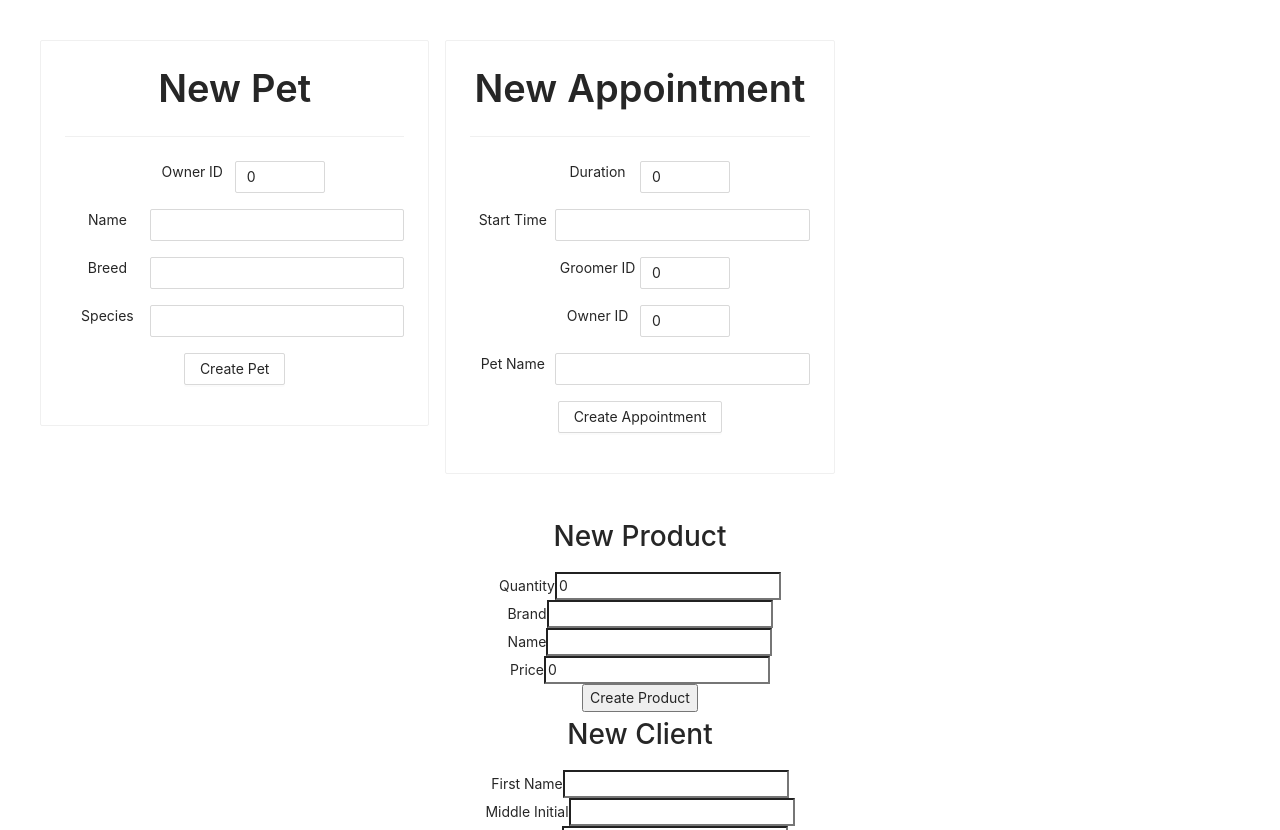
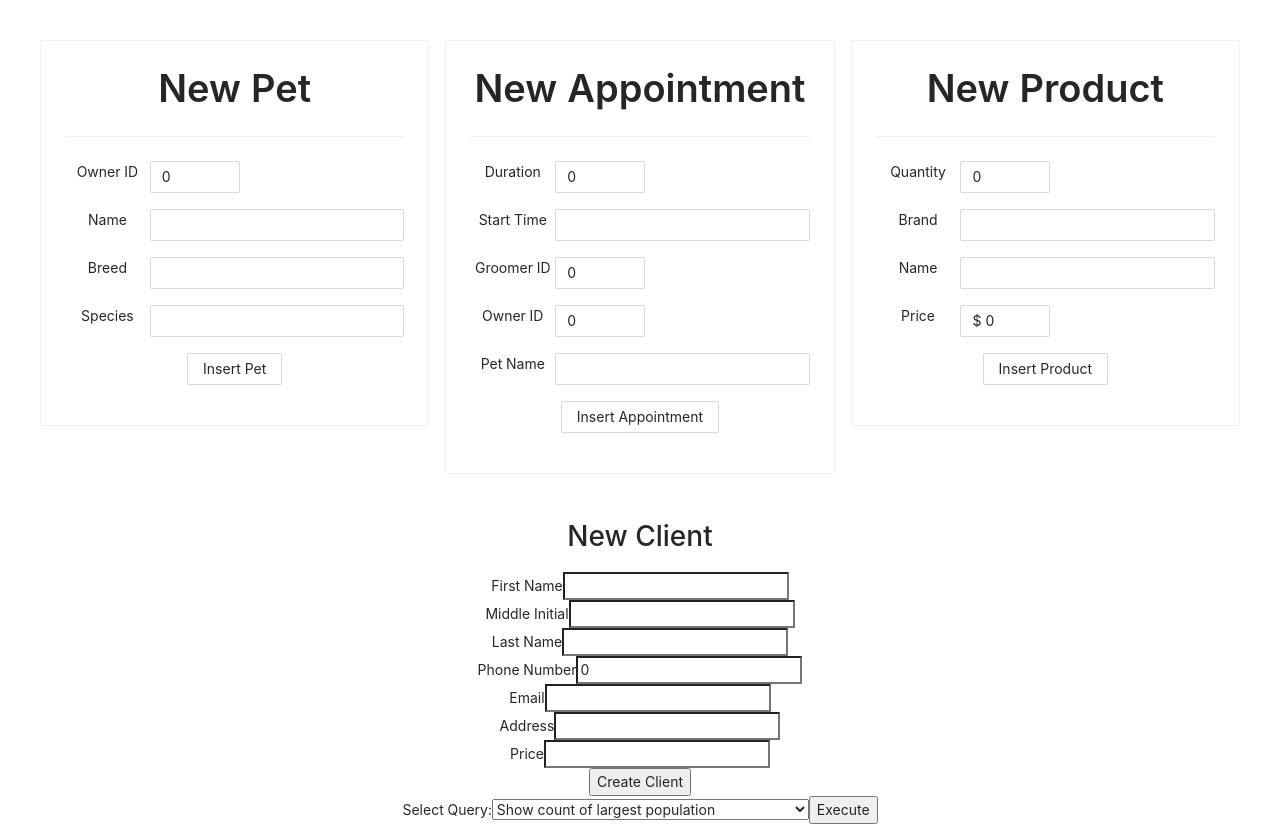
Before and after one commit to almadireddy/petCompany, a React (Create React App) app in the folder pet-front-end/: page / in a window 1280 px wide. Shown: the top 830 px of the page. Built offline with nearby package versions, Linux system fonts and the light colour scheme.

Commit message:
stylized Product Inserter

```diff
--- a/pet-front-end/src/App.js
+++ b/pet-front-end/src/App.js
@@ -30,9 +30,13 @@ function App() {
             <AppointmentInserter />
           </Card>
         </Col>
+        <Col span={8}>
+          <Card hoverable>
+            <ProductInserter />
+          </Card>
+        </Col>
       </Row>
       </div>
-      <ProductInserter />
       <ClientInserter />
       <Selector />
     </div>
--- a/pet-front-end/src/components/appointmentInserter.js
+++ b/pet-front-end/src/components/appointmentInserter.js
@@ -69,7 +69,7 @@ class AppointmentInserter extends React.Component {
                 <Divider />
                 <div style={{ marginBottom: 16 }}>
                     <Row>
-                        <Col offset={6} span={6}>
+                        <Col span={6}>
                             <Text>Duration</Text>
                         </Col>
                         <Col span={6}>
@@ -89,7 +89,7 @@ class AppointmentInserter extends React.Component {
                 </div>
                 <div style={{ marginBottom: 16 }}>
                     <Row>
-                        <Col offset={6} span={6}>
+                        <Col span={6}>
                             <Text>Groomer ID</Text>
                         </Col>
                         <Col span={6}>
@@ -99,7 +99,7 @@ class AppointmentInserter extends React.Component {
                 </div>
                 <div style={{ marginBottom: 16 }}>
                     <Row>
-                        <Col offset={6} span={6}>
+                        <Col span={6}>
                             <Text>Owner ID</Text>
                         </Col>
                         <Col span={6}>
@@ -119,7 +119,7 @@ class AppointmentInserter extends React.Component {
                 </div>
                 <div style={{ marginBottom: 16 }}>
                     <Button onClick={this.handleSubmit}>
-                        Create Appointment
+                        Insert Appointment
                     </Button>
                 </div>
             </div>
--- a/pet-front-end/src/components/petInserter.js
+++ b/pet-front-end/src/components/petInserter.js
@@ -60,7 +60,7 @@ class PetInserter extends React.Component {
                 <Divider />
                 <div style={{ marginBottom: 16 }}>
                     <Row>
-                        <Col offset={6} span={6}>
+                        <Col span={6}>
                             <Text>Owner ID</Text>
                         </Col>
                         <Col span={6}>
@@ -100,7 +100,7 @@ class PetInserter extends React.Component {
                </div>
                 <div style={{ marginBottom: 16 }}>
                     <Button onClick={this.handleSubmit}>
-                        Create Pet
+                        Insert Pet
                     </Button>
                 </div>
 
--- a/pet-front-end/src/components/productInserter.js
+++ b/pet-front-end/src/components/productInserter.js
@@ -1,5 +1,19 @@
 import React from 'react';
 import instance from './utils';
+import { Button, Input, InputNumber } from 'antd';
+import { Typography, Divider } from 'antd';
+
+import { Col, Row } from 'antd';
+import 'antd/es/col/style/css';
+import 'antd/es/row/style/css';
+
+import 'antd/es/button/style/css';
+import 'antd/es/input-number/style/css';
+import 'antd/es/input/style/css';
+import 'antd/es/typography/style/css';
+import 'antd/es/divider/style/css';
+
+const { Title, Text } = Typography;
 
 class ProductInserter extends React.Component {
     constructor(props) {
@@ -13,10 +27,20 @@ class ProductInserter extends React.Component {
 
         this.handleInputChange = this.handleInputChange.bind(this);
         this.handleSubmit = this.handleSubmit.bind(this);
+        this.handleQuantityChange = this.handleQuantityChange.bind(this);
+        this.handlePriceChange = this.handlePriceChange.bind(this);
     }
 
     handleInputChange(event) {
         this.setState({[event.target.name]: event.target.value});
+    }
+
+    handleQuantityChange(value) {
+        this.setState({quantity: value});
+    }
+
+    handlePriceChange(value) {
+        this.setState({price: value});
     }
 
     handleSubmit(event) {
@@ -33,36 +57,59 @@ class ProductInserter extends React.Component {
     render() {
         return (
             <div>
-                <h1>
+                <Title>
                     New Product
-                </h1>
-                <form onSubmit={this.handleSubmit}>
-                    <label>
-                        Quantity
-                        <input type='number' name='quantity' value={this.state.quantity}
-                        onChange={this.handleInputChange}/>
-                    </label>
-                    <br />
-                    <label>
-                        Brand
-                        <input type='text' name='brand' value={this.state.brand}
-                        onChange={this.handleInputChange} />
-                    </label>
-                    <br />
-                    <label>
-                        Name
-                        <input type='text' name='name' value={this.state.name}
-                        onChange={this.handleInputChange} />
-                    </label>
-                    <br />
-                    <label>
-                        Price
-                        <input type='number' step='.01' name='price' value={this.state.price}
-                        onChange={this.handleInputChange}/>
-                    </label>
-                    <br />
-                    <input type='submit' value='Create Product' />
-                </form>
+                </Title>
+                <Divider />
+                <div style={{ marginBottom: 16 }}>
+                    <Row>
+                        <Col span={6}>
+                            <Text>Quantity</Text>
+                        </Col>
+                        <Col span={6}>
+                            <InputNumber name='quantity' value={this.state.quantity} onChange={this.handleQuantityChange}/>
+                        </Col>
+                    </Row>
+                </div>
+                <div style={{ marginBottom: 16 }}>
+                    <Row>
+                        <Col span={6}>
+                            <Text>Brand</Text>
+                        </Col>
+                        <Col span={18}>
+                            <Input allowClear name='brand' value={this.state.brand} onChange={this.handleInputChange} />
+                        </Col>
+                    </Row>
+                </div>
+                <div style={{ marginBottom: 16 }}>
+                    <Row>
+                        <Col span={6}>
+                            <Text>Name</Text>
+                        </Col>
+                        <Col span={18}>
+                            <Input allowClear name='name' value={this.state.name} onChange={this.handleInputChange} />
+                        </Col>
+                    </Row>
+                </div>
+                <div style={{ marginBottom: 16 }}>
+                    <Row>
+                        <Col span={6}>
+                            <Text>Price</Text>
+                        </Col>
+                        <Col span={6}>
+                            <InputNumber
+                            defaultValue={0}
+                            formatter={value => `$ ${value}`}
+                            step={0.1}
+                            name='price' value={this.state.price} onChange={this.handlePriceChange}/>
+                        </Col>
+                    </Row>
+               </div>
+                <div style={{ marginBottom: 16 }}>
+                    <Button onClick={this.handleSubmit}>
+                        Insert Product
+                    </Button>
+                </div>
             </div>
         );
     }
```
